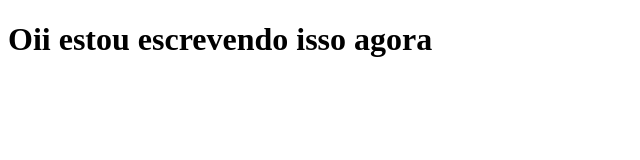
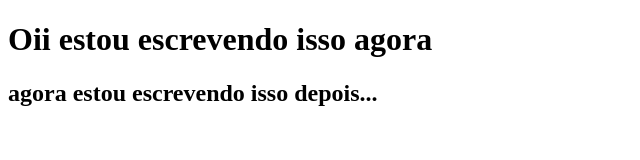
Before and after one commit to profmiqueias/repositorio_elisson, a plain HTML site: page index.html in a window 1280 px wide. Shown: the whole page, without its empty margins (0-640 px from the left). Drawn offline with Linux system fonts and the light colour scheme.

Commit message:
segunda mensagem

```diff
--- a/index.html
+++ b/index.html
@@ -7,5 +7,6 @@
 </head>
 <body>
     <h1>Oii estou escrevendo isso agora</h1>
+    <h2>agora estou escrevendo isso depois...</h2>
 </body>
 </html>
```
